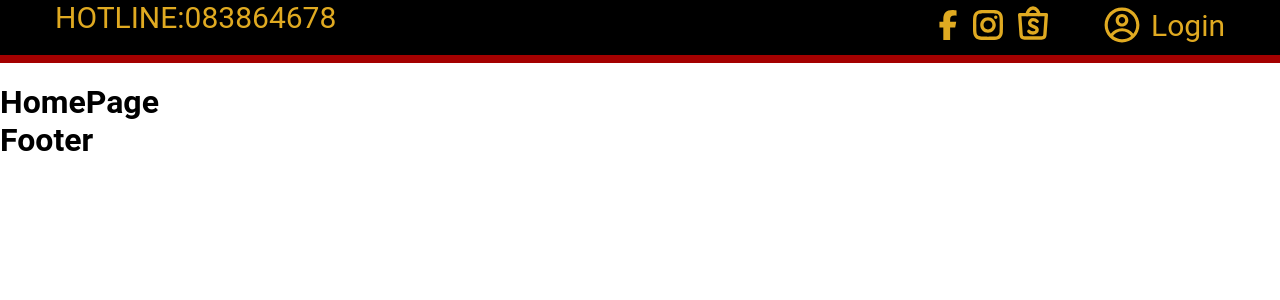
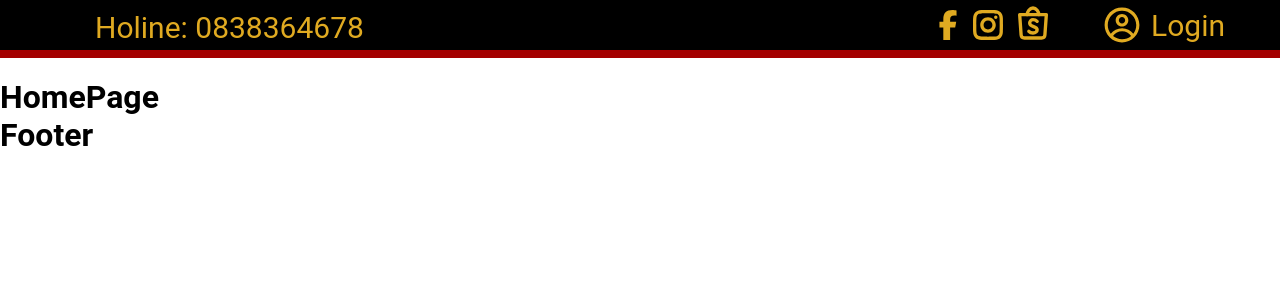
Before and after one commit to tunglvm/banmyShop, a React (Create React App) app in the folder fe/banmyshop/: page / in a window 1280 px wide. Shown: the top 300 px of the page. Built offline with nearby package versions, Linux system fonts and the light colour scheme.

Commit message:
finish top-header

```diff
--- a/fe/banmyshop/src/pages/users/theme/header/index.js
+++ b/fe/banmyshop/src/pages/users/theme/header/index.js
@@ -11,9 +11,7 @@ const Header = () => {
             <div className="container">
                 <div className="row">
                     <div className="col-6 header-top-left">
-                        <ul>
-                            <li className="left-text">HOTLINE:083864678</li>
-                        </ul>
+                        <span className="left-text">Holine: 0838364678</span>
                     </div>
                     <div className="col-6 header-top-right">
                         <ul>
--- a/fe/banmyshop/src/pages/users/theme/header/style.scss
+++ b/fe/banmyshop/src/pages/users/theme/header/style.scss
@@ -6,14 +6,11 @@
 }
 
 .header-top-left {
-    ul {
-        display: flex;
-        list-style: none;
-        margin: 0;
-    }
+    height: 30px;
+    display: flex;
     .left-text {
-        margin: 0;
-        padding: 0 0 0 0;
+        margin-left: 40px;
+        margin-top: 10px;
         font-size: 30px;
         color: map.get($theme-color, "main-yellow");
     }
```
Also changed, not shown: fe/banmyshop/src/assets/users/banmyLogo.png (added).
